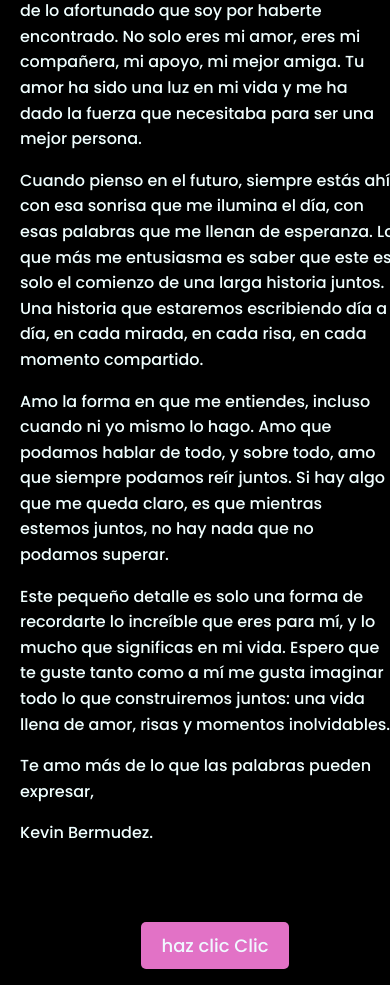
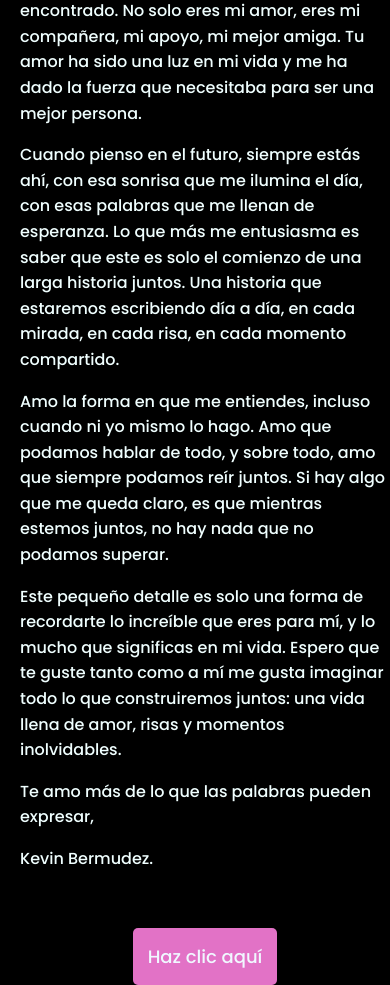
Before and after one commit to kevinbermudes/web, a plain HTML site: page carta.html in a window 390 px wide. Drawn offline with Linux system fonts and the light colour scheme.

Commit message:
tamaño de la carta

```diff
--- a/carta.html
+++ b/carta.html
@@ -15,11 +15,9 @@
         line-height: 1.6;
     }
     .carta {
-        max-width: 600px;
+        max-width: 450px; /* Ancho más angosto */
         margin: 0 auto;
-        padding-right: 20px;
-         padding-right: 4%;
-
+        padding: 0 10px; /* Ajuste de padding para que no se corte en pantallas pequeñas */
     }
     .button {
         text-align: center;
@@ -35,6 +33,21 @@
         border: none;
         border-radius: 5px;
         color: aliceblue;
+    }
+
+    /* Media query para pantallas más pequeñas (móviles) */
+    @media (max-width: 600px) {
+        body {
+            margin: 10px;
+        }
+        .carta {
+            max-width: 100%;
+            padding: 10px;
+        }
+        .button button {
+            width: 100%;
+            padding: 15px;
+        }
     }
 </style>
 </head>
@@ -55,9 +68,7 @@
         <p>Kevin Bermudez.</p>
     </div>
 <div class="button">
-    <div class="button">
-        <button onclick="location.href='FLORES.html'">haz clic Clic</button>
-    </div>
+    <button onclick="location.href='FLORES.html'">Haz clic aquí</button>
 </div>
 </body>
 </html>
```
